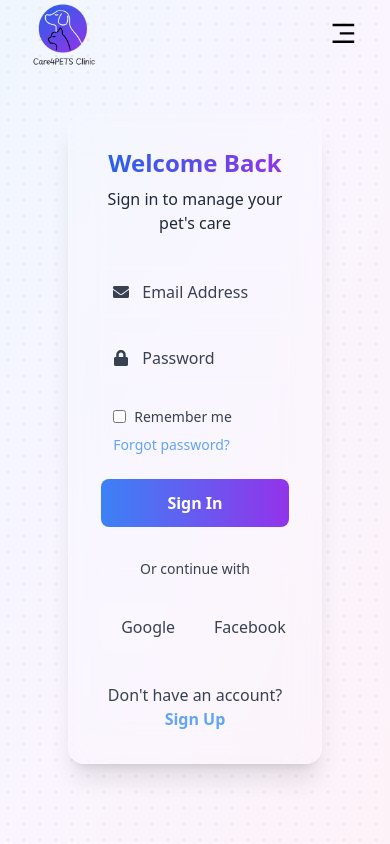
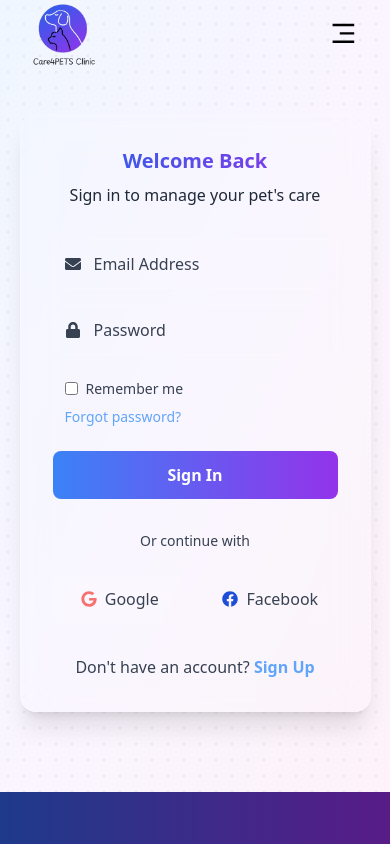
Before and after one commit to majed29c/care4pets-clinic, a Next.js app: page /signin in a window 390 px wide. Shown: the top 844 px of the page. Built offline with nearby package versions, Linux system fonts and the light colour scheme; no server answers.

Commit message:
fixing mobile designs in login page

```diff
--- a/components/signin/Signin.tsx
+++ b/components/signin/Signin.tsx
@@ -9,7 +9,7 @@
   const [success, setSuccess] = useState(false);
   const [message, setMessage] = useState("");
   const [formData, setFormData] = useState({
-    email: "", // Fixed typo (was "emai")
+    email: "",
     password: "",
   });
 
@@ -36,9 +36,9 @@
   }
 
   return (
-    <div className="relative bg-white/10 backdrop-blur-lg rounded-2xl shadow-xl p-8 border border-white/20 w-[65vw] xl:w-[50vw] mt-[4vw]">
+    <div className="relative bg-white/10 backdrop-blur-lg rounded-2xl shadow-xl p-8 border border-white/20 w-[90vw] md:w-[65vw] xl:w-[50vw] mt-[4vw]">
       <div className="text-center mb-8">
-        <h2 className="text-2xl lg:text-3xl font-bold bg-clip-text text-transparent bg-gradient-to-r from-blue-600 to-purple-600 mb-2">
+        <h2 className="text-xl md:text-2xl lg:text-3xl font-bold bg-clip-text text-transparent bg-gradient-to-r from-blue-600 to-purple-600 mb-2">
           Welcome Back
         </h2>
         <p className="text-gray-800">Sign in to manage your pet's care</p>
@@ -46,13 +46,13 @@
 
       <form className="space-y-6" onSubmit={handleSubmit}>
         <div className="space-y-4">
-          {/* Email Input */}
+
           <div className="relative">
             <FaEnvelope className="absolute left-3 top-1/2 -translate-y-1/2 text-gray-700" />
             <input
               type="email"
               placeholder="Email Address"
-              className="w-full pl-10 pr-4 py-3 bg-white/5 rounded-lg border border-white/20 focus:outline-none focus:ring-2 focus:ring-blue-400 text-white placeholder-gray-700"
+              className="w-full pl-10 pr-4 py-3 bg-white/5 rounded-lg border border-white/20 focus:outline-none focus:ring-2 focus:ring-blue-400 text-gray-800 placeholder-gray-700"
               required
               onChange={handleChange}
               name="email"
@@ -65,7 +65,7 @@
             <input
               type="password"
               placeholder="Password"
-              className="w-full pl-10 pr-4 py-3 bg-white/5 rounded-lg border border-white/20 focus:outline-none focus:ring-2 focus:ring-blue-400 text-white placeholder-gray-700"
+              className="w-full pl-10 pr-4 py-3 bg-white/5 rounded-lg border border-white/20 focus:outline-none focus:ring-2 focus:ring-blue-400 text-gray-800 placeholder-gray-700"
               required
               onChange={handleChange}
               name="password"
```
